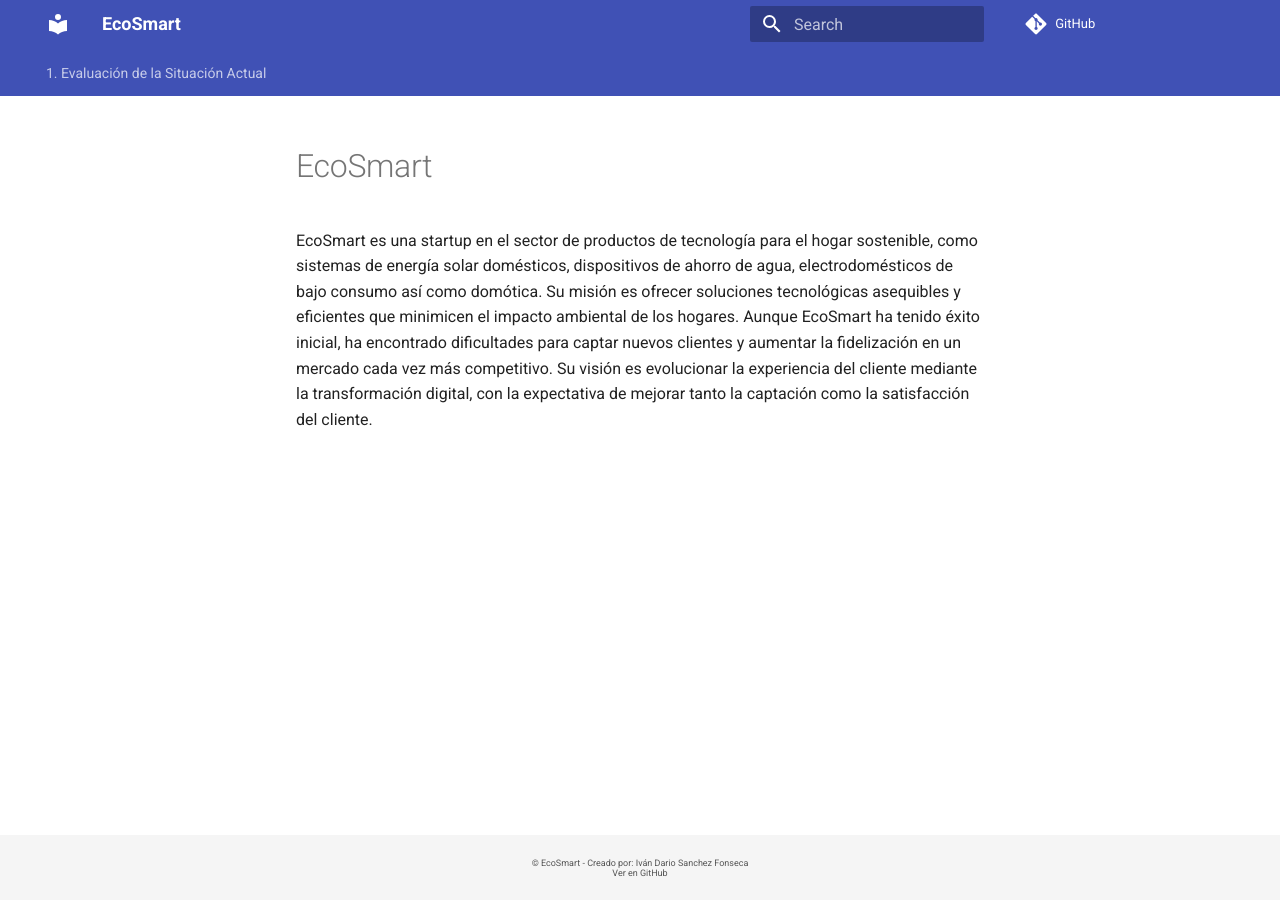
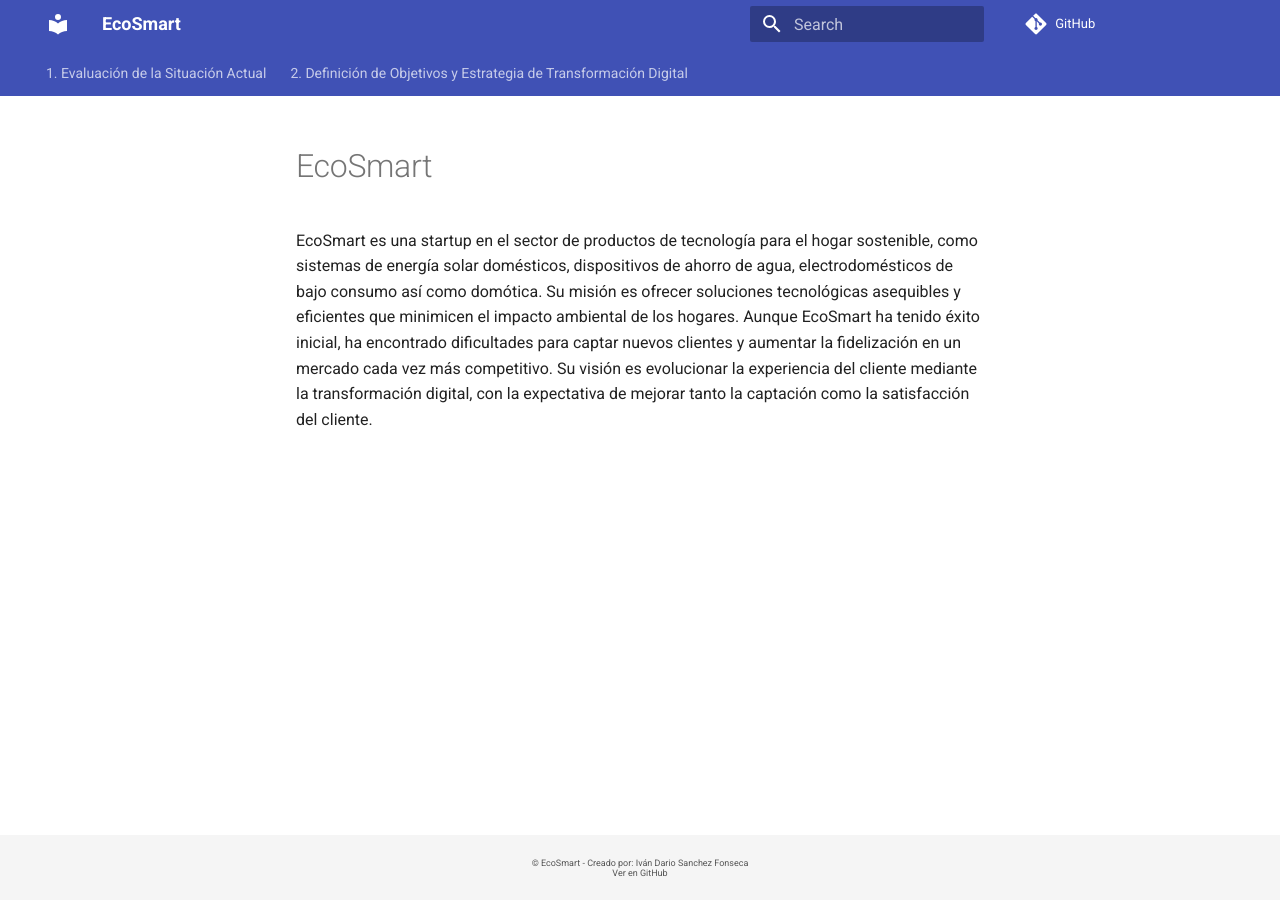
Before and after one commit to EOBS-MIDE/EcoSmart, an MkDocs documentation site: the page built from docs/index.md, in a window 1280 px wide. Built offline with MkDocs 1.6.1 and Material for MkDocs 9.7.7, drawn with Linux system fonts in a browser that asks for light colours; the version menu is left out.

Commit message:
Agrego objetivos al menu

```diff
--- a/mkdocs.yml
+++ b/mkdocs.yml
@@ -18,6 +18,8 @@
   - 1. Evaluación de la Situación Actual:
     - Recorrido actual del cliente: situacionActual/SituacionActual.md
     - Perfiles de cliente clave: situacionActual/PerfilCliente.md
+  - 2. Definición de Objetivos y Estrategia de Transformación Digital:
+    - Objetivos estrategicos: objetivosEstrategia/ObjetivosEstrategicos.md
 plugins:
   - search
   - mermaid2
```
